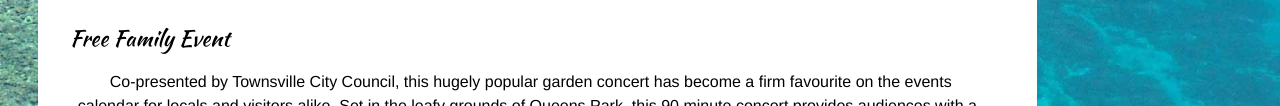
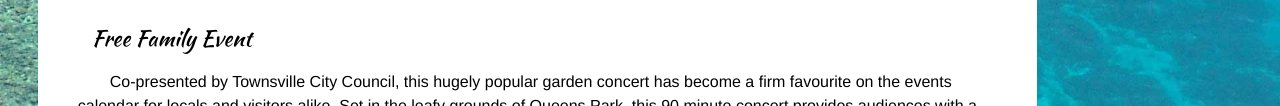
Before and after one commit to jeanpaulpitman/m2, a plain HTML site: page pages/events.html in a window 1280 px wide. Shown: the part 773-879 px from the top of the page. Drawn offline with Linux system fonts and the light colour scheme.

Commit message:
edit gallery
add 1em margin-left to .gallery h2, better alligned

```diff
--- a/css/masterstyle.css
+++ b/css/masterstyle.css
@@ -675,6 +675,10 @@ ul.breadcrumb li a:hover {
 	padding:1em;
 }
 
+.gallery h3 {
+	margin-left:1em;
+}
+
 .gallery section{
     width:100%;
     box-shadow: 0 0 10px 2px #ccc;
```
